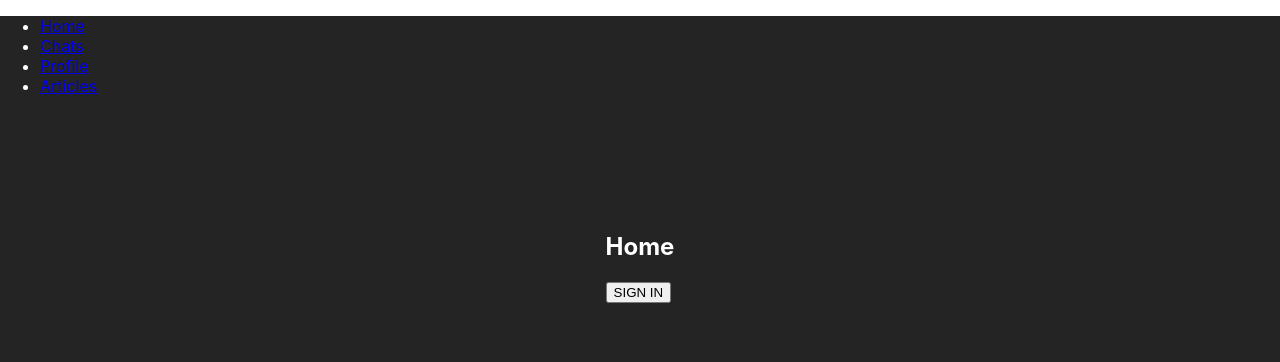
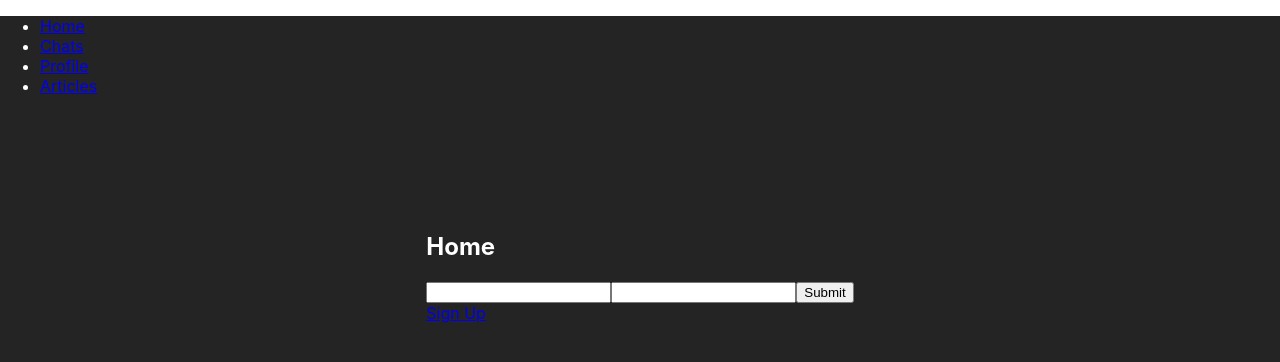
Before and after one commit to AllSee1ng/React-Js, a React (Create React App) app in the folder my-app/: page / in a window 1280 px wide. Shown: the top 362 px of the page. Built offline with nearby package versions, Linux system fonts and the light colour scheme; no server answers.

Commit message:
add auth(email/pass)

```diff
--- a/my-app/package.json
+++ b/my-app/package.json
@@ -9,6 +9,7 @@
     "@testing-library/jest-dom": "^5.14.1",
     "@testing-library/react": "^11.2.7",
     "@testing-library/user-event": "^12.8.3",
+    "firebase": "^9.5.0",
     "node-sass": "^6.0.1",
     "react": "^17.0.2",
     "react-dom": "^17.0.2",
--- a/my-app/src/components/Home/Home.jsx
+++ b/my-app/src/components/Home/Home.jsx
@@ -1,18 +1,33 @@
-import React from "react";
+import React, { useState } from "react";
 import { useDispatch } from "react-redux";
+import { Link } from "react-router-dom";
+import { logIn } from "../../services/firebase";
 import { signIn } from "../../store/profile/actions";
+import { SignForm } from "../SignForm/SignForm";
 
 export const Home = () => {
-    const dispatch = useDispatch();
+    // const dispatch = useDispatch();
 
-    const handleClick = () => {
-        dispatch(signIn());
+    const [error, setError] = useState("");
+    const [loading, setLoading] = useState(false);
+
+    const handleSignIn = async (email, pass) => {
+        setLoading(true);
+        try {
+            await logIn(email, pass);
+        } catch (err) {
+            console.log(err);
+            setError(err.message);
+        } finally {
+            setLoading(false);
+        }
     };
 
     return (
         <div>
             <h2>Home</h2>
-            <button onClick={handleClick}>SIGN IN</button>
+            <SignForm onSubmit={handleSignIn} />
+            <Link to="/signup">Sign Up</Link>
         </div>
     );
 };
--- a/my-app/src/components/Profile/Profile.jsx
+++ b/my-app/src/components/Profile/Profile.jsx
@@ -1,5 +1,6 @@
 import React from "react";
 import { useDispatch, useSelector } from "react-redux";
+import { logOut } from "../../services/firebase";
 import { signOut, toggleCheckbox } from "../../store/profile/actions";
 
 export const Profile = () => {
@@ -11,8 +12,12 @@ export const Profile = () => {
         dispatch(toggleCheckbox);
     };
 
-    const handleSignOut = () => {
-        dispatch(signOut());
+    const handleLogOutClick = async () => {
+        try {
+            await logOut();
+        } catch (err) {
+            console.log(err);
+        }
     };
 
     return (
@@ -24,7 +29,7 @@ export const Profile = () => {
                 onChange={handleChange}
             />
             <span>{name}</span>
-            <button onClick={handleSignOut}>SIGN OUT</button>
+            <button onClick={handleLogOutClick}>SIGN OUT</button>
         </div>
     );
 };
--- a/my-app/src/components/Router/Router.jsx
+++ b/my-app/src/components/Router/Router.jsx
@@ -1,4 +1,4 @@
-import React from "react";
+import React, { useEffect } from "react";
 import { Routes, Route } from "react-router-dom";
 import { Profile } from "../Profile/Profile";
 import { Home } from "../Home/Home";
@@ -6,8 +6,26 @@ import Chat from "../ChatApp/Chat";
 import { Articles } from "../Aticles";
 import { PublicRoute } from "../PublicRoute/PublicRoute";
 import { PrivateRoute } from "../PrivateRoute/PrivateRoute";
+import { SignUp } from "../SignUp/SignUp";
+import { signIn, signOut } from "../../store/profile/actions";
+import { useDispatch } from "react-redux";
+import { auth } from "../../services/firebase";
 
 export const Router = () => {
+    const dispatch = useDispatch();
+
+    useEffect(() => {
+        const unsubscribe = auth.onAuthStateChanged((user) => {
+            if (user) {
+                dispatch(signIn());
+            } else {
+                dispatch(signOut());
+            }
+        });
+
+        return () => unsubscribe();
+    }, []);
+
     return (
         <Routes>
             <Route
@@ -15,6 +33,14 @@ export const Router = () => {
                 element={
                     <PublicRoute>
                         <Home />
+                    </PublicRoute>
+                }
+            />
+            <Route
+                path="/signup"
+                element={
+                    <PublicRoute>
+                        <SignUp />
                     </PublicRoute>
                 }
             />
--- /dev/null
+++ b/my-app/src/components/SignForm/SignForm.jsx
@@ -0,0 +1,36 @@
+import { useState } from "react";
+
+export const SignForm = ({ onSubmit, error, loading }) => {
+    const [email, setEmail] = useState("");
+    const [pass, setPass] = useState("");
+
+    const handleChangeEmail = (e) => {
+        setEmail(e.target.value);
+    };
+    const handleChangePass = (e) => {
+        setPass(e.target.value);
+    };
+
+    const handleSubmit = (e) => {
+        e.preventDefault();
+
+        onSubmit(email, pass);
+        setEmail("");
+        setPass("");
+    };
+
+    return (
+        <>
+            <form onSubmit={handleSubmit}>
+                <input type="text" value={email} onChange={handleChangeEmail} />
+                <input
+                    type="password"
+                    value={pass}
+                    onChange={handleChangePass}
+                />
+                <input type="submit" disabled={loading} />
+            </form>
+            {error && <h4>{error}</h4>}
+        </>
+    );
+};
--- /dev/null
+++ b/my-app/src/components/SignUp/SignUp.jsx
@@ -0,0 +1,28 @@
+import { useState } from "react";
+import { Link } from "react-router-dom";
+import { signUp } from "../../services/firebase";
+import { SignForm } from "../SignForm/SignForm";
+
+export const SignUp = () => {
+    const [error, setError] = useState("");
+    const [loading, setLoading] = useState(false);
+
+    const handleSignUp = async (email, pass) => {
+        setLoading(true);
+        try {
+            await signUp(email, pass);
+        } catch (err) {
+            console.log(err);
+            setError(err.message);
+        } finally {
+            setLoading(false);
+        }
+    };
+
+    return (
+        <>
+            <SignForm onSubmit={handleSignUp} error={error} loading={loading} />
+            <Link to="/">Sign In</Link>
+        </>
+    );
+};
--- /dev/null
+++ b/my-app/src/services/firebase.js
@@ -0,0 +1,29 @@
+import { initializeApp } from "firebase/app";
+import {
+    getAuth,
+    createUserWithEmailAndPassword,
+    signInWithEmailAndPassword,
+    signOut,
+} from "firebase/auth";
+
+const firebaseConfig = {
+    apiKey: "AIzaSyCGI2SdQgXT3owCm8hAf2AMB7H1Lj3r4HU",
+    authDomain: "gb-msngr.firebaseapp.com",
+    projectId: "gb-msngr",
+    storageBucket: "gb-msngr.appspot.com",
+    messagingSenderId: "89247021547",
+    appId: "1:89247021547:web:bd2201911de286699f81ae",
+};
+
+// Initialize Firebase
+const app = initializeApp(firebaseConfig);
+
+export const auth = getAuth(app);
+
+export const signUp = async (email, pass) =>
+    await createUserWithEmailAndPassword(auth, email, pass);
+
+export const logIn = async (email, pass) =>
+    await signInWithEmailAndPassword(auth, email, pass);
+
+export const logOut = async () => await signOut(auth);
```
Also changed, not shown: 1 other file (tests, documents, lock files or other folders).
